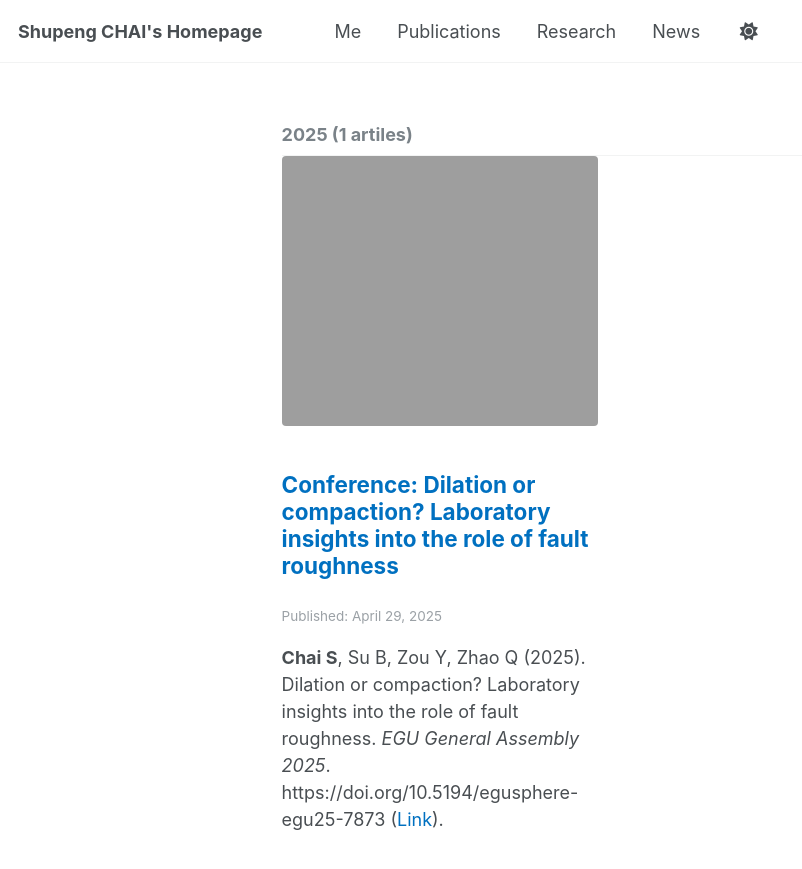
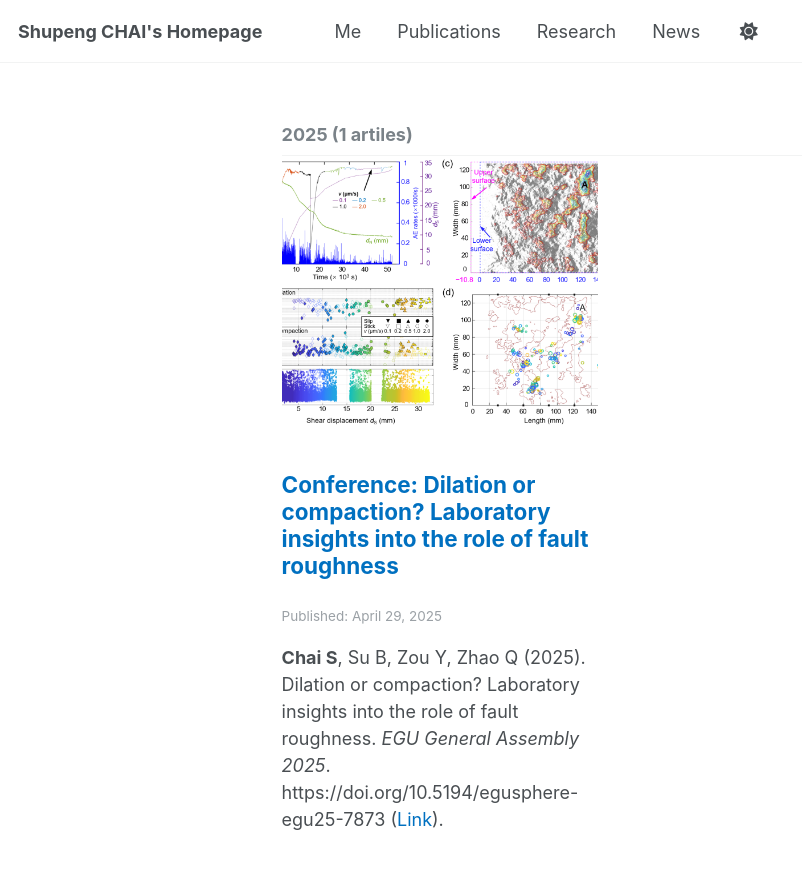
Before and after one commit to spchai/spchai.github.io, a Jekyll site: the page built from _pages/year-archive.html, in a window 1280 px wide and 900 px high. Shown: the top 869 px of the window, without its empty margins (0-802 px from the left). Built offline with Jekyll 4.4.1, drawn with Linux system fonts in a browser that asks for light colours.

Commit message:
Update year-archive.html

```diff
--- a/_pages/year-archive.html
+++ b/_pages/year-archive.html
@@ -26,12 +26,12 @@ redirect_from:
               <img
                 style="height:270px;object-fit:cover;"
                 src=
-                {% if f.image_path contains "://" %}
-                  "{{ f.image_path }}"
+                {% if post.image_path contains "://" %}
+                  "{{ post.image_path }}"
                 {% else %}
-                  "{{ f.image_path | prepend: "/images/" | prepend: base_path }}"
+                  "{{ post.image_path | prepend: "/images/" | prepend: base_path }}"
                 {% endif %}
-              alt="{% if f.alt %}{{ f.alt }}{% endif %}">
+              alt="{% if post.alt %}{{ post.alt }}{% endif %}">
             </div>
           {% endif %}
 
```
